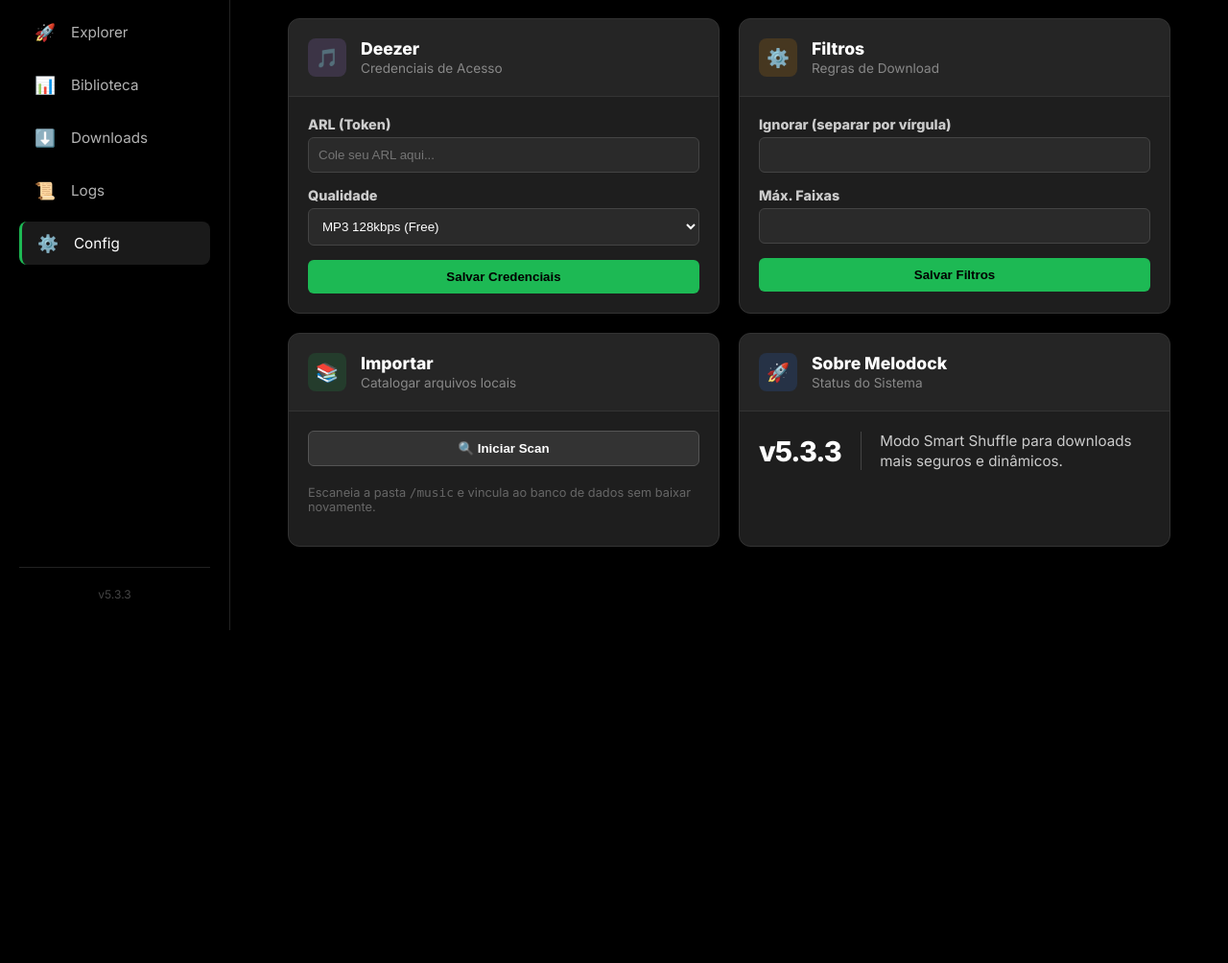
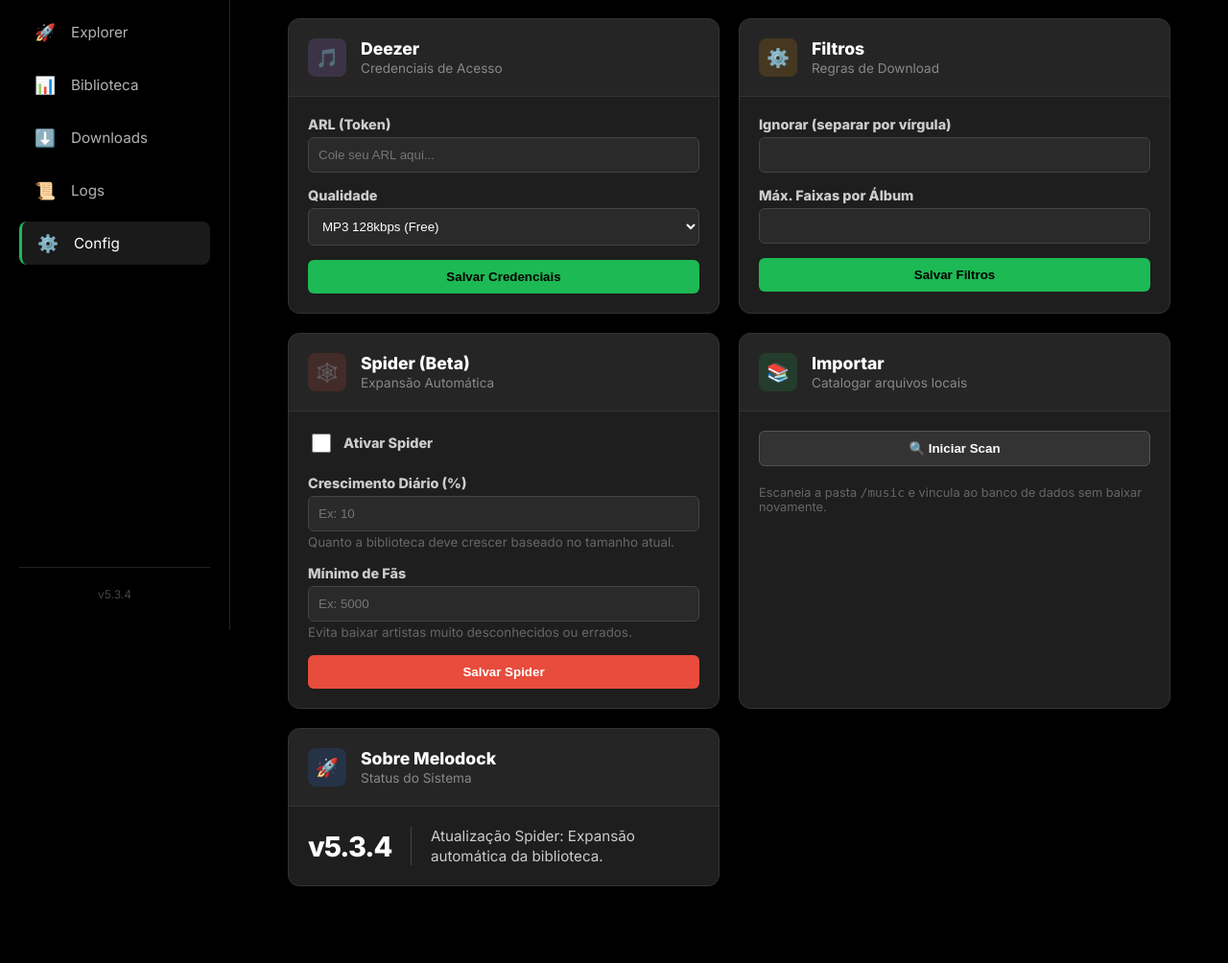
Before and after one commit to desilascarvalho/melodock, a Flask app: template app/templates/settings.html in a window 1280 px wide. Shown: the part 143-1147 px from the top of the page at 96% size. Before the commit the page ends 800 px from the top, so only its background shows below. Run offline with Flask 3, Linux system fonts and the light colour scheme; the template is opened without the code that fills it, so the values that code supplies are empty; parts of the project's set-up code (start-up, migrations or seed data) failed here and were passed over.

Commit message:
v5.3.4: Config Page Update (Spider UI + Changelog Fix)

```diff
--- a/app/templates/settings.html
+++ b/app/templates/settings.html
@@ -18,6 +18,7 @@
             </div>
             <div class="card-body">
                 <form method="POST" action="/settings">
+                    <input type="hidden" name="form_type" value="deezer">
                     <div class="form-group">
                         <label>ARL (Token)</label>
                         <input type="password" name="deezer_arl" value="{{ deezer_arl }}" class="input-text" placeholder="Cole seu ARL aqui...">
@@ -46,15 +47,51 @@
             </div>
             <div class="card-body">
                 <form method="POST" action="/settings">
+                    <input type="hidden" name="form_type" value="filters">
                     <div class="form-group">
                         <label>Ignorar (separar por vírgula)</label>
                         <input type="text" name="ignored_keywords" value="{{ ignored_keywords }}" class="input-text">
                     </div>
                     <div class="form-group">
-                        <label>Máx. Faixas</label>
+                        <label>Máx. Faixas por Álbum</label>
                         <input type="number" name="max_tracks" value="{{ max_tracks }}" class="input-text">
                     </div>
                     <button type="submit" class="btn-save">Salvar Filtros</button>
+                </form>
+            </div>
+        </div>
+
+        <div class="setting-card">
+            <div class="card-header">
+                <div class="icon-box red">🕸️</div>
+                <div class="header-text">
+                    <h3>Spider (Beta)</h3>
+                    <p>Expansão Automática</p>
+                </div>
+            </div>
+            <div class="card-body">
+                <form method="POST" action="/settings">
+                    <input type="hidden" name="form_type" value="spider">
+
+                    <div class="form-group" style="display: flex; align-items: center; gap: 10px; margin-bottom: 20px;">
+                        <input type="checkbox" id="spider_enabled" name="spider_enabled" value="true"
+                               style="width: 20px; height: 20px;" {% if spider_enabled == 'true' %}checked{% endif %}>
+                        <label for="spider_enabled" style="margin:0; cursor: pointer;">Ativar Spider</label>
+                    </div>
+
+                    <div class="form-group">
+                        <label>Crescimento Diário (%)</label>
+                        <input type="number" name="spider_growth" value="{{ spider_growth }}" class="input-text" placeholder="Ex: 10">
+                        <small style="color: #666;">Quanto a biblioteca deve crescer baseado no tamanho atual.</small>
+                    </div>
+
+                    <div class="form-group">
+                        <label>Mínimo de Fãs</label>
+                        <input type="number" name="spider_min_fans" value="{{ spider_min_fans }}" class="input-text" placeholder="Ex: 5000">
+                        <small style="color: #666;">Evita baixar artistas muito desconhecidos ou errados.</small>
+                    </div>
+
+                    <button type="submit" class="btn-save" style="background-color: #e74c3c; color: white;">Salvar Spider</button>
                 </form>
             </div>
         </div>
@@ -147,51 +184,35 @@ function finalizeImport() {
 
 <style>
     .settings-container { max-width: 1200px; margin: 0 auto; padding: 40px 20px; }
-
-    /* GRID: 2 COLUNAS */
-    .settings-grid {
-        display: grid;
-        grid-template-columns: repeat(auto-fit, minmax(400px, 1fr));
-        gap: 20px;
-        margin-top: 20px;
-    }
-
-    /* REMOVI A CLASSE .full-width PARA FICAREM IGUAIS */
-
+    .settings-grid { display: grid; grid-template-columns: repeat(auto-fit, minmax(400px, 1fr)); gap: 20px; margin-top: 20px; }
     .setting-card { background: #1e1e1e; border-radius: 12px; border: 1px solid #333; overflow: hidden; display: flex; flex-direction: column; }
-
     .card-header { padding: 20px; background: rgba(255,255,255,0.03); border-bottom: 1px solid #333; display: flex; align-items: center; gap: 15px; }
     .header-text h3 { margin: 0; font-size: 1.1rem; color: white; }
     .header-text p { margin: 2px 0 0 0; font-size: 0.85rem; color: #888; }
-
     .card-body { padding: 20px; flex-grow: 1; }
 
-    /* ICONES */
     .icon-box { width: 40px; height: 40px; border-radius: 8px; display: flex; align-items: center; justify-content: center; font-size: 1.2rem; flex-shrink: 0; }
     .blue { background: rgba(41, 121, 255, 0.15); color: #2979ff; }
     .purple { background: rgba(187, 134, 252, 0.15); color: #bb86fc; }
     .orange { background: rgba(255, 152, 0, 0.15); color: #ff9800; }
     .green { background: rgba(29, 185, 84, 0.15); color: #1db954; }
+    .red { background: rgba(231, 76, 60, 0.15); color: #e74c3c; } /* NOVO ESTILO */
 
-    /* ESTILO DA VERSÃO */
     .version-display { display: flex; align-items: center; gap: 20px; }
     .v-number { font-size: 1.8rem; font-weight: 800; color: #fff; letter-spacing: -1px; }
     .v-divider { width: 1px; height: 40px; background: #444; }
     .v-text { color: #ccc; font-size: 0.95rem; line-height: 1.4; margin: 0; }
 
-    /* FORMS */
     .form-group { margin-bottom: 15px; }
     .form-group label { display: block; margin-bottom: 5px; color: #ccc; font-weight: bold; font-size: 0.9rem; }
     .input-text, .input-select { width: 100%; padding: 10px; background: #2a2a2a; border: 1px solid #444; color: white; border-radius: 6px; box-sizing: border-box; }
     .input-id { width: 100px; background: #121212; border: 1px solid #444; color: #1db954; padding: 5px; text-align: center; border-radius: 4px; }
 
     .btn-save { width: 100%; padding: 10px; background: #1db954; color: black; border: none; border-radius: 6px; font-weight: bold; cursor: pointer; transition: 0.2s; }
-    .btn-save:hover { background: #1ed760; }
-
+    .btn-save:hover { filter: brightness(1.1); }
     .btn-action { padding: 10px; background: #333; color: white; border: 1px solid #555; border-radius: 6px; cursor: pointer; transition: 0.2s; font-weight: bold; }
     .btn-action:hover { background: #444; border-color: #777; }
 
-    /* TABELA IMPORT */
     .import-table { width: 100%; margin-bottom: 10px; }
     .import-table th { text-align: left; padding: 8px; color: #888; font-size: 0.75rem; border-bottom: 1px solid #444; text-transform: uppercase; }
     .import-table td { padding: 8px; border-bottom: 1px solid #333; }
--- a/version.txt
+++ b/version.txt
@@ -1 +1 @@
-v5.3.3
+v5.3.4
```
Also changed, not shown: app/routes.py (+31 -11 lines), app/services/spider.py (+28 -7 lines), CHANGELOG.md.
